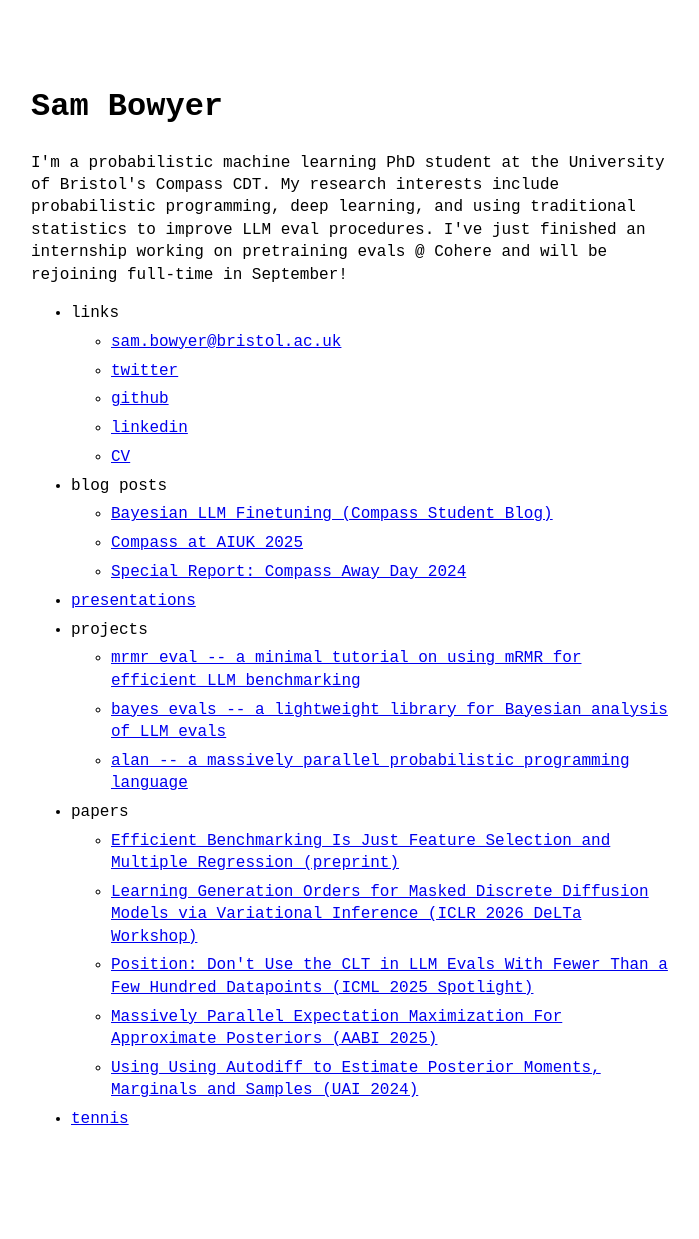
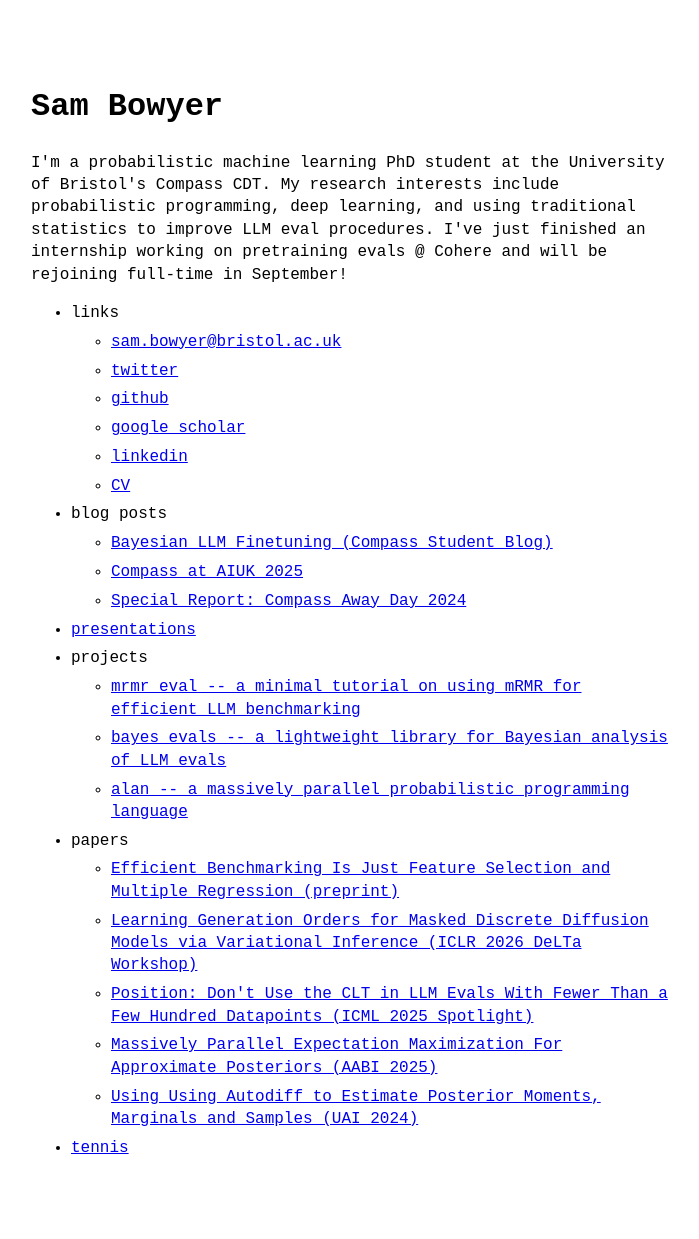
Before and after one commit to sambowyer/sambowyer.github.io, a Jekyll site: the page built from index.md, in a window 1280 px wide. Shown: the whole page, without its empty margins (289-988 px from the left). Built offline with Jekyll 4.4.1, drawn with Linux system fonts in a browser that asks for light colours; before the commit the page ends 1210 px from its top, so only the background shows below that.

Commit message:
Add Google Scholar link to menu

```diff
--- a/_data/menu.yml
+++ b/_data/menu.yml
@@ -10,6 +10,8 @@ entries:
         url: https://twitter.com/sambowyer__
       - title: github
         url: https://github.com/sambowyer
+      - title: google scholar
+        url: https://scholar.google.co.uk/citations?hl=en&user=X70r5JAAAAAJ
       - title: linkedin
         url: https://www.linkedin.com/in/sam-bowyer-943a0116a/
       - title: CV
```
